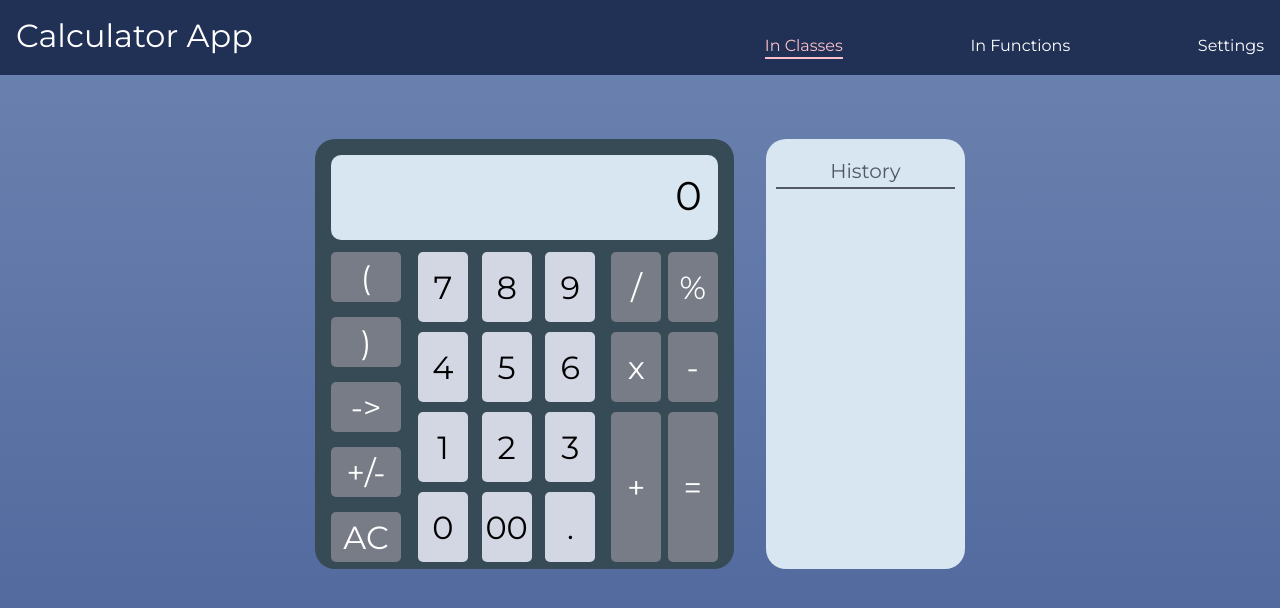
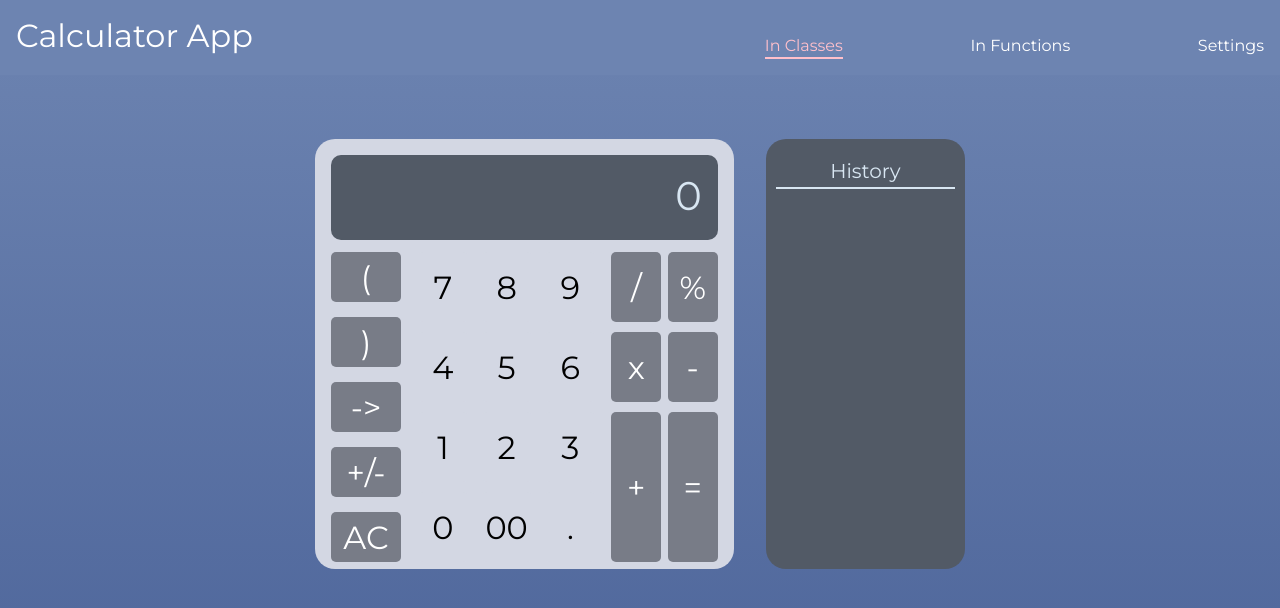
Before and after one commit to VolhaBukhal/calculator-react, a React (Create React App) app: page / in a window 1280 px wide. Shown: the top 608 px of the page. Built offline with nearby package versions, Linux system fonts and the light colour scheme.

Commit message:
feat: add theme changing with styled component

```diff
--- a/src/App/App.tsx
+++ b/src/App/App.tsx
@@ -7,11 +7,32 @@ import ClassCalculator from '@/screens/ClassCalculator'
 import FunctionCalculator from '@/screens/FunctionCalculator'
 import PageNotFound from '@/screens/PageNotFound'
 import ErrorBoundary from '@components/ErrorBoundary/ErrorBoundary'
+import { ThemeProvider, DefaultTheme } from 'styled-components'
+import { baseTheme as theme, darkTheme, lightTheme } from '@/theme'
 
-class App extends Component {
+type AppState = {
+  theme: DefaultTheme
+}
+
+class App extends Component<Record<string, unknown>, AppState> {
+  state = {
+    theme: darkTheme,
+  }
+
+  toggleTheme = () => {
+    this.setState(
+      ({ theme }) => ({
+        theme: theme === darkTheme ? lightTheme : darkTheme,
+      }),
+      () => {
+        console.log('them:', theme)
+      }
+    )
+  }
   render() {
+    const { theme } = this.state
     return (
-      <>
+      <ThemeProvider theme={theme}>
         <Routes>
           <Route path={routes.HOME_PAGE_ROUTE} element={<Layout />}>
             <Route
@@ -30,11 +51,14 @@ class App extends Component {
                 </ErrorBoundary>
               }
             />
-            <Route path={routes.SETTINGS_PAGE_ROUTE} element={<Settings />} />
+            <Route
+              path={routes.SETTINGS_PAGE_ROUTE}
+              element={<Settings toggleTheme={this.toggleTheme} />}
+            />
             <Route path={routes.NOT_FOUND_PAGE_ROUTE} element={<PageNotFound />} />
           </Route>
         </Routes>
-      </>
+      </ThemeProvider>
     )
   }
 }
--- a/src/components/CalculatorWrapper/CalculatorWrapper.tsx
+++ b/src/components/CalculatorWrapper/CalculatorWrapper.tsx
@@ -127,7 +127,7 @@ class CalculatorWrapper extends Component<Record<string, unknown>, CalculatorWra
   handleCloseBracket = (value: string) => {
     const { expression } = this.state
     const { lastSignIsOperand } = checkLastSignIsOperand(expression)
-    if (expression.length !== 1 && !lastSignIsOperand) {
+    if (expression.length !== 1 && !lastSignIsOperand && expression.includes('(')) {
       this.setState({ expression: expression + value })
     }
   }
--- a/src/globalStyles.ts
+++ b/src/globalStyles.ts
@@ -1,6 +1,5 @@
 import { createGlobalStyle } from 'styled-components'
-
-import theme from './theme'
+import { baseTheme as theme } from './theme'
 
 export default createGlobalStyle`
   * {
--- a/src/index.tsx
+++ b/src/index.tsx
@@ -3,18 +3,14 @@ import ReactDOM from 'react-dom/client'
 import reportWebVitals from './reportWebVitals'
 import { BrowserRouter as Router } from 'react-router-dom'
 import App from '@/App'
-import { ThemeProvider } from 'styled-components'
-import theme from '@/theme'
 import GlobalStyle from '@/globalStyles'
 
 const root = ReactDOM.createRoot(document.getElementById('root') as HTMLElement)
 root.render(
   <React.StrictMode>
     <Router>
-      <ThemeProvider theme={theme}>
-        <App />
-        <GlobalStyle />
-      </ThemeProvider>
+      <App />
+      <GlobalStyle />
     </Router>
   </React.StrictMode>
 )
--- a/src/screens/Settings.tsx
+++ b/src/screens/Settings.tsx
@@ -1,9 +1,24 @@
 import { Component } from 'react'
 import { localStorageClear } from '@/helpers/localStorage'
+import { ThemeUserContext } from '@/themeContext/ThemeContext'
 
-class Settings extends Component {
+type SettingsProps = {
+  toggleTheme: () => void
+}
+
+class Settings extends Component<SettingsProps> {
+  static contextType = ThemeUserContext
+
+  componentDidMount() {
+    const themeContext = this.context
+
+    console.log(themeContext) // { theme: 'Tania', toggleTheme: () => {} }
+    // console.log(Settings.contextType)
+  }
+
   handleClick = () => {
     console.log('handleClick in Settings')
+    this.props.toggleTheme()
   }
 
   handleClearHistory = () => {
--- /dev/null
+++ b/src/styled.ts
@@ -0,0 +1,43 @@
+export interface ITheme {
+  boxShadows: string
+  font: string
+  spaces: number[]
+  colors: {
+    primary: string
+    secondary: string
+    secondaryLight: string
+    secondaryDark: string
+    secondaryGrey: string
+    secondaryDarkGrey: string
+    secondaryLightGrey: string
+    textGrey: string
+    black: string
+    white: string
+    error: string
+    body: string
+  }
+  fontSizes: number[]
+}
+
+export enum ThemeEnum {
+  light = 'light',
+  dark = 'dark',
+}
+
+// boxShadows,
+// font,
+// spaces: [0, 4, 8, 16, 32, 64, 128],
+// fontSizes: [12, 14, 16, 20, 24, 32, 40, 56, 72, 80],
+// colors: {
+//   primary,
+//   secondary,
+//   secondaryLight,
+//   secondaryDark,
+//   secondaryGrey,
+//   secondaryDarkGrey,
+//   secondaryLightGrey,
+//   textGrey,
+//   black,
+//   white,
+//   error,
+// },
--- a/src/theme.ts
+++ b/src/theme.ts
@@ -1,3 +1,6 @@
+import { DefaultTheme } from 'styled-components'
+import { ITheme, ThemeEnum } from './styled'
+
 // const font = 'sans-serif'
 const font = 'Montserrat'
 
@@ -8,13 +11,14 @@ const error = '#c86464'
 const primary = '#6d84b1'
 const secondary = '#6c5b7b'
 const secondaryLight = '#6a6b7b'
-const secondaryDark = '#213055'
-const secondaryGrey = '#787C87'
-const secondaryDarkGrey = '#374B57'
-const secondaryLightGrey = '#D8E6F2'
-const textGrey = '#525A66'
+const secondaryDark = '#213055' //header
+const secondaryGrey = '#787C87' //operand's button bg
+const secondaryDarkGrey = '#374B57' // calculator bg
+const secondaryLightGrey = '#D8E6F2' //display and history bg
+const textGrey = '#525A66' //grey fonts
+const body = '#6D84B1' //body
 
-const boxShadows = ['box-shadow: 0px 4px 24px -8px rgba(0,0,0,0.75)']
+// const boxShadows = ['box-shadow: 0px 4px 24px -8px rgba(0,0,0,0.75)']
 
 // const size = {
 //   xs: 550,
@@ -23,9 +27,9 @@ const boxShadows = ['box-shadow: 0px 4px 24px -8px rgba(0,0,0,0.75)']
 //   large: 1200,
 // }
 
-export default {
-  boxShadows,
-  font,
+export const baseTheme: ITheme = {
+  boxShadows: 'box-shadow: 0px 4px 24px -8px rgba(0,0,0,0.75)',
+  font: font,
   spaces: [0, 4, 8, 16, 32, 64, 128],
   fontSizes: [12, 14, 16, 20, 24, 32, 40, 56, 72, 80],
   colors: {
@@ -40,5 +44,65 @@ export default {
     black,
     white,
     error,
+    body,
   },
 }
+
+// const secondaryDark = '#213055' //header
+// const secondaryGrey = '#787C87' //operand's button bg
+// const secondaryDarkGrey = '#374B57'
+// const secondaryLightGrey = '#D8E6F2' //display and history bg
+// const textGrey = '#525A66' //grey fonts
+// const body = '#6d84b1' //body
+
+export const lightTheme: DefaultTheme = {
+  ...baseTheme,
+  type: ThemeEnum.light,
+
+  colors: {
+    ...baseTheme.colors,
+    secondaryDark: '#213055',
+    secondaryLightGrey: '#d8e6f2',
+    secondaryDarkGrey: '#374B57',
+    textGrey: '#525a66',
+    black: '#000000',
+    body: '#6d84b1',
+  },
+}
+
+export const darkTheme: DefaultTheme = {
+  ...baseTheme,
+  type: ThemeEnum.dark,
+
+  colors: {
+    ...baseTheme.colors,
+    secondaryDark: '#6d84b1',
+    secondaryLightGrey: '#525a66',
+    secondaryDarkGrey: '#d3d7e3',
+    textGrey: '#d8e6f2',
+    black: '#d8e6f2',
+    body: '#213055',
+  },
+}
+
+export default { baseTheme }
+
+// export default {
+//   boxShadows,
+//   font,
+//   spaces: [0, 4, 8, 16, 32, 64, 128],
+//   fontSizes: [12, 14, 16, 20, 24, 32, 40, 56, 72, 80],
+//   colors: {
+//     primary,
+//     secondary,
+//     secondaryLight,
+//     secondaryDark,
+//     secondaryGrey,
+//     secondaryDarkGrey,
+//     secondaryLightGrey,
+//     textGrey,
+//     black,
+//     white,
+//     error,
+//   },
+// }
--- /dev/null
+++ b/src/themeContext/ThemeContext.tsx
@@ -0,0 +1,42 @@
+import React, { Component, createContext, Dispatch } from 'react'
+import { lightTheme, darkTheme, baseTheme as theme } from '@/theme'
+import { DefaultTheme } from 'styled-components'
+
+export const ThemeUserContext = createContext<{
+  theme: DefaultTheme
+  toggleTheme: Dispatch<DefaultTheme>
+}>({
+  theme: theme,
+  toggleTheme: () => {},
+})
+
+type ThemeContextState = {
+  theme: DefaultTheme
+}
+
+type ThemeContextProps = {
+  children: React.ReactNode
+}
+
+class ThemeContextProvider extends Component<ThemeContextProps, ThemeContextState> {
+  state = {
+    theme: theme,
+  }
+
+  toggleTheme = () => {
+    this.setState(({ theme }) => ({
+      theme: theme === lightTheme ? darkTheme : lightTheme,
+    }))
+  }
+  render() {
+    const { children } = this.props
+    const { theme } = this.state
+    return (
+      <ThemeUserContext.Provider value={{ theme, toggleTheme: this.toggleTheme }}>
+        {children}
+      </ThemeUserContext.Provider>
+    )
+  }
+}
+
+export default ThemeContextProvider
--- /dev/null
+++ b/src/themeContext/indext.ts
@@ -0,0 +1,2 @@
+import ThemeContextProvider from './ThemeContext'
+export default ThemeContextProvider
```
Also changed, not shown: src/styled.d.ts (added, +8 -0 lines).
